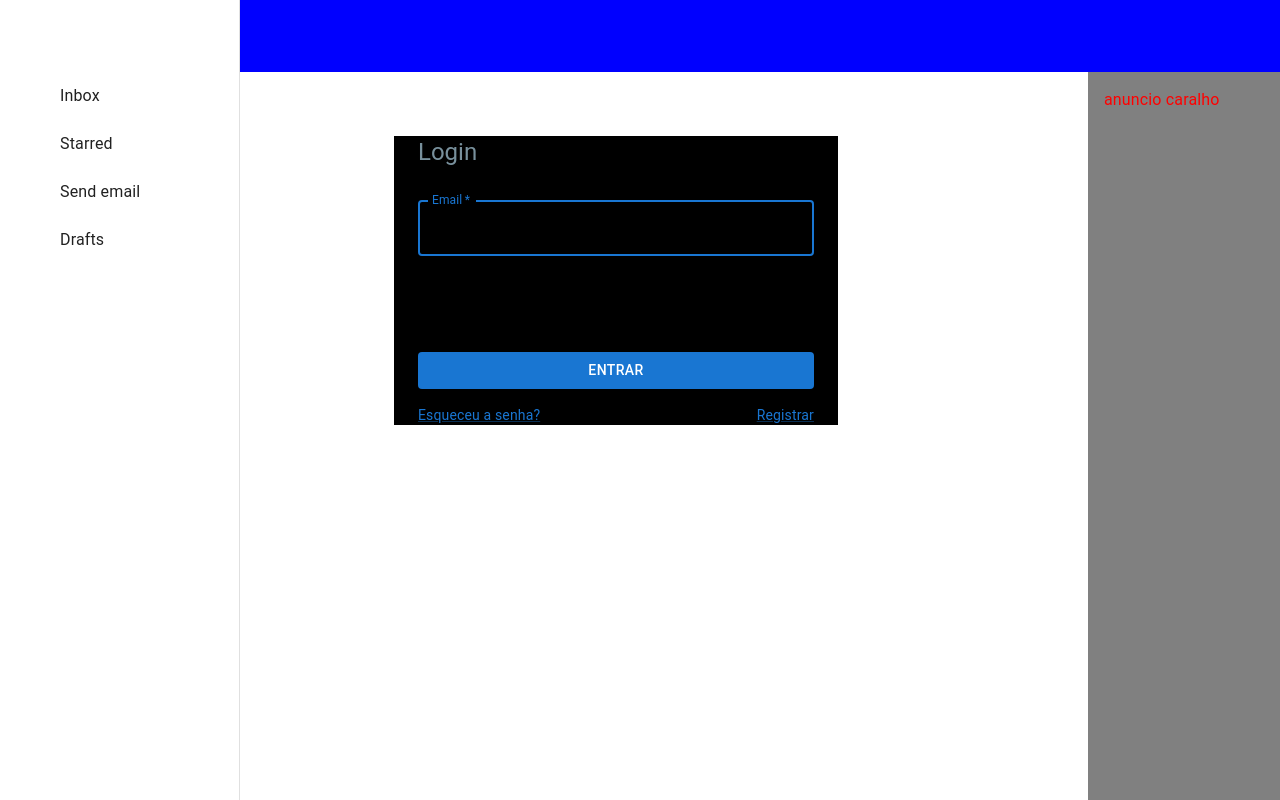
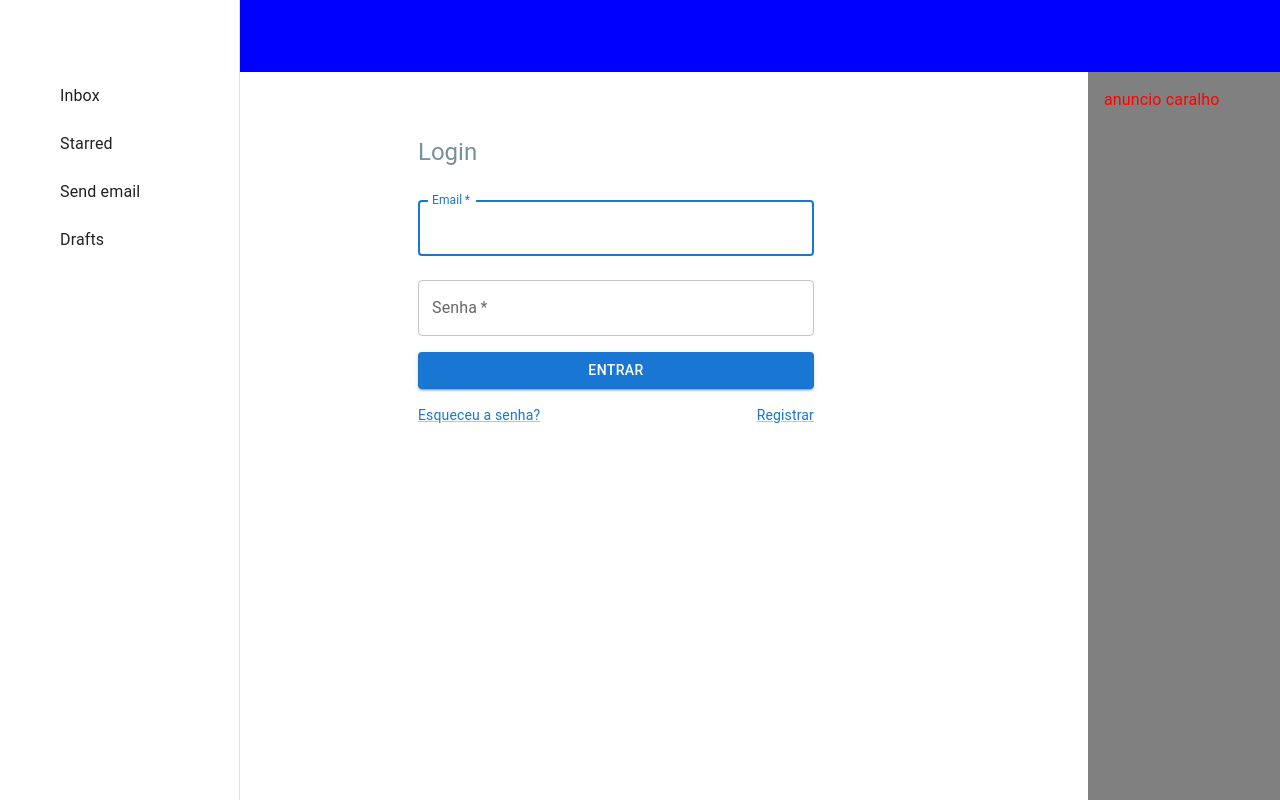
Before and after one commit to PacLeonardo97/frontend-grandchase, a Next.js app: page /en/auth/login in a window 1280 px wide. Built offline with nearby package versions, Linux system fonts and the light colour scheme; some icons are missing; what @mui/material-nextjs would draw is missing.

Commit message:
remove styles

```diff
--- a/src/app/[locale]/auth/login/page.tsx
+++ b/src/app/[locale]/auth/login/page.tsx
@@ -52,7 +52,7 @@ export default function Login() {
 
   return (
     <Layout>
-      <Container maxWidth="xs" sx={{ background: 'black' }}>
+      <Container maxWidth="xs">
         <Box
           sx={{
             mt: 8,
```
